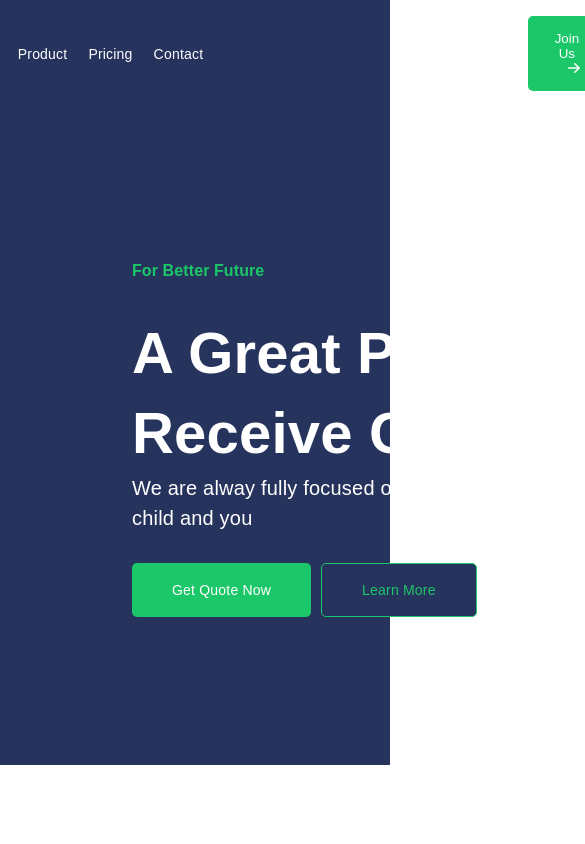
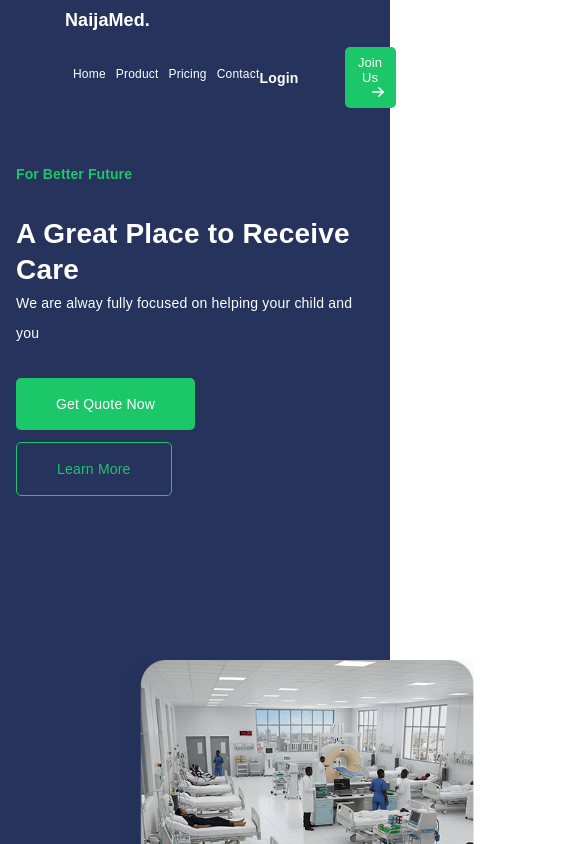
Before and after one commit to Dev-Laolu/Naija-Med, a plain HTML site: page index.html in a window 390 px wide. Shown: the top 844 px of the page, 585 px wide, since content can reach past the window. Drawn offline with Linux system fonts and the light colour scheme.

Commit message:
Initial commit or project update

```diff
--- a/style.css
+++ b/style.css
@@ -745,3 +745,106 @@
     font-family: "Montserrat", sans-serif;
     border-radius: 5px;
 }
+
+/* Responsive helpers and breakpoints */
+@media (max-width: 1200px) {
+    .nav-container {
+        padding: 12px 64px;
+        gap: 16px;
+    }
+    .nav-container2 > ul {
+        margin-left: 24px;
+        gap: 16px;
+        font-size: 13px;
+    }
+    .container-fluid {
+        margin-left: 48px;
+        grid-template-columns: 1fr 1fr;
+    }
+    .col-1 h2 { font-size: 48px; line-height: 64px; width: 460px; }
+    .layout-1 { padding: 80px 80px; }
+    .layout-1-2 { grid-template-columns: repeat(3, 1fr); gap: 24px; }
+}
+
+@media (max-width: 992px) {
+    .nav-container {
+        padding: 12px 32px;
+        gap: 12px;
+        flex-wrap: wrap;
+        justify-content: space-between;
+    }
+    .nav-container2 { order: 2; width: 100%; }
+    .nav-container3 { order: 3; width: 100%; justify-content: flex-end; margin-top: 8px; }
+    .join-btn { padding: 10px 18px; }
+    .container-fluid {
+        margin-left: 32px;
+        padding-right: 32px;
+        grid-template-columns: 1fr;
+    }
+    .col-1 {
+        padding: 60px 0;
+    }
+    .col-1 h2 {
+        font-size: 40px;
+        line-height: 52px;
+        width: 100%;
+    }
+    .col-1 h3 { width: 100%; }
+    .col-2 { margin-top: 24px; }
+    .img {
+        position: relative;
+        width: 100%;
+        height: auto;
+        max-width: 520px;
+        object-fit: contain;
+    }
+    .layout-1 { padding: 60px 40px; }
+    .layout-1-2 { grid-template-columns: repeat(2, 1fr); gap: 20px; }
+    .product-grid { flex-wrap: wrap; gap: 20px; }
+    .frame-product { width: 100%; }
+    .layout-3 { padding: 80px 40px; }
+    .grid-layout-3 { grid-template-columns: 1fr; }
+    .layout-4-5, .layout-4 { padding: 80px 40px; }
+    .sec-4-2 { grid-template-columns: 1fr 1fr; }
+    .sec-5-2 { flex-wrap: wrap; }
+    #email { width: 100%; }
+}
+
+@media (max-width: 576px) {
+    .nav-container {
+        padding: 10px 16px;
+        gap: 8px;
+    }
+    .naija-txt { font-size: 18px; }
+    .nav-container2 > ul {
+        margin-left: 8px;
+        gap: 10px;
+        font-size: 12px;
+    }
+    .login-btn { margin-left: 0; }
+    .join-btn { padding: 8px 12px; font-size: 13px; }
+    .container-fluid {
+        margin-left: 16px;
+        padding-right: 16px;
+        grid-template-columns: 1fr;
+    }
+    .col-1 {
+        padding: 40px 0;
+    }
+    .col-1 h1 { font-size: 14px; }
+    .col-1 h2 {
+        font-size: 28px;
+        line-height: 36px;
+        width: 100%;
+    }
+    .col-1 h3 { font-size: 14px; width: 100%; }
+    .quick-btn { flex-direction: column; align-items: flex-start; gap: 12px; }
+    .layout-1, .layout-2, .layout-3, .layout-4-5, .layout-6 { padding: 40px 16px; }
+    .layout-1-2 { grid-template-columns: 1fr; }
+    .product-grid { flex-direction: column; }
+    .pricing-wrap { width: 100%; padding: 20px; }
+    .avatar-info h1 { font-size: 14px; }
+    .sec-6-1 h2 { font-size: 28px; line-height: 36px; }
+    #email { width: 100%; }
+    #button { width: 100%; margin-top: 12px; }
+}
```
